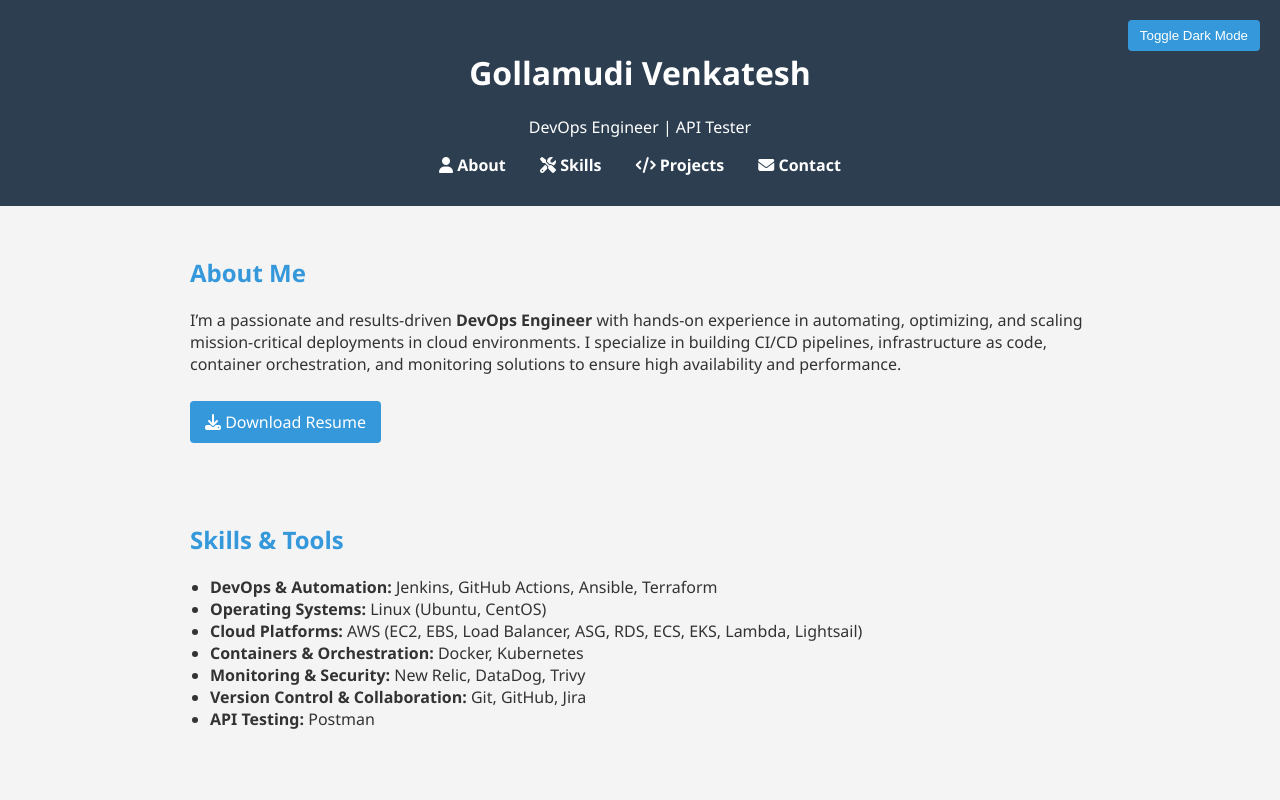
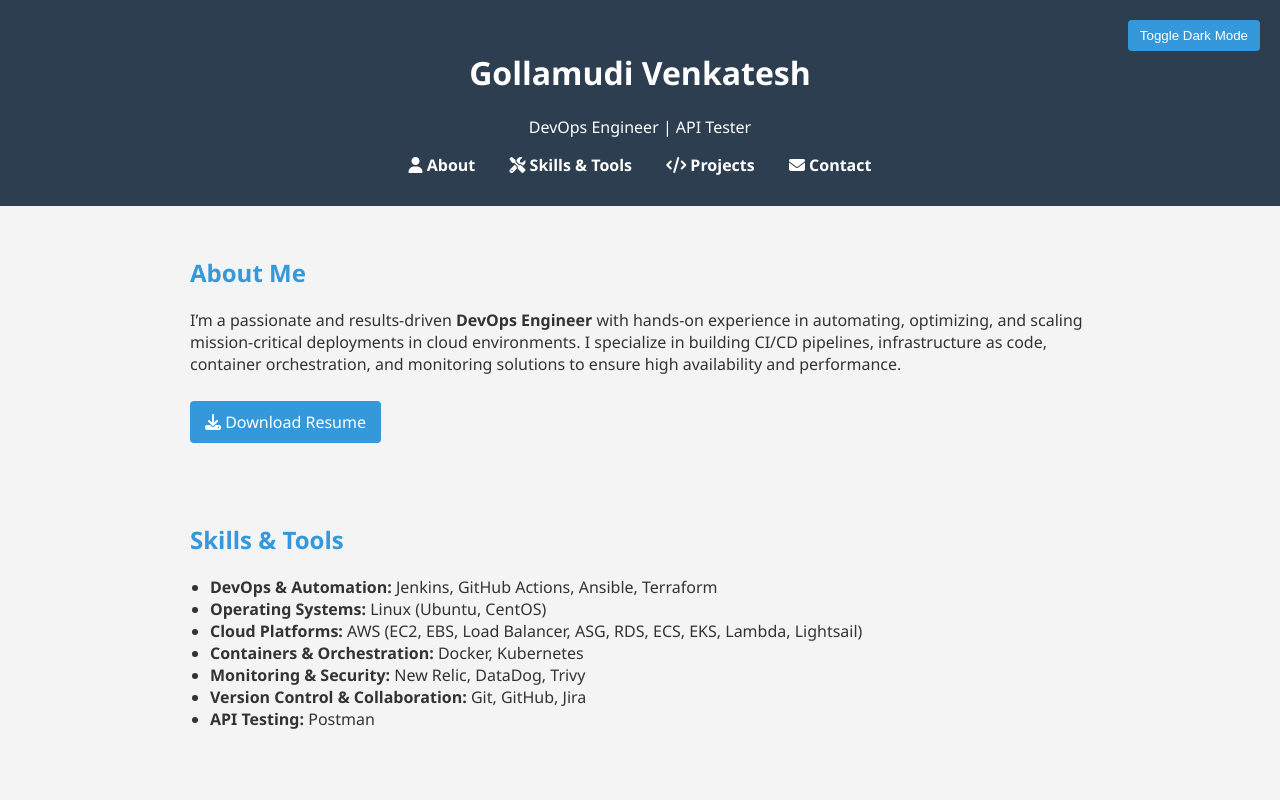
Before and after one commit to venky0199/NodeJS-Portfolio, a website: page mynodejsapp/public/index.html in a window 1280 px wide. Shown: the top 800 px of the page. Drawn offline with Linux system fonts and the light colour scheme.

Commit message:
Update index.html

```diff
--- a/mynodejsapp/public/index.html
+++ b/mynodejsapp/public/index.html
@@ -165,7 +165,7 @@
     </div>
     <nav>
         <a href="#about"><i class="fas fa-user"></i> About</a>
-        <a href="#skills"><i class="fas fa-tools"></i> Skills</a>
+        <a href="#skills"><i class="fas fa-tools"></i> Skills & Tools</a>
         <a href="#projects"><i class="fas fa-code"></i> Projects</a>
         <a href="#contact"><i class="fas fa-envelope"></i> Contact</a>
     </nav>
```
